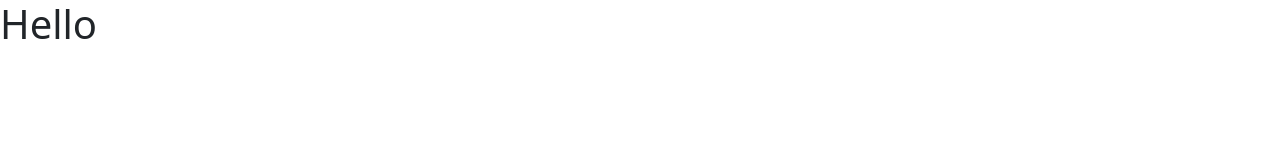
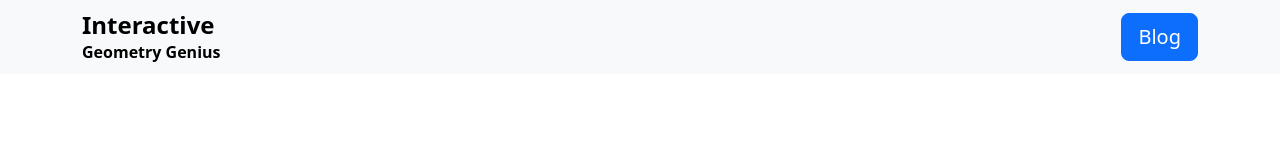
Before and after one commit to smhasanjamil/geometry-genius, a plain HTML site: page index.html in a window 1280 px wide. Drawn offline with nearby package versions, Linux system fonts and the light colour scheme.

Commit message:
Navbar added

```diff
--- a/index.html
+++ b/index.html
@@ -17,7 +17,25 @@
 <body>
     <!-- Header Part Start -->
     <header>
-        <h1>Hello</h1>
+        <!-- Nav Start -->
+        <nav class="navbar navbar-expand-lg bg-body-tertiary">
+            <div class="container">
+                <a class="navbar-brand fs-4 fw-bold lh-1" href="#">Interactive <br><span class="fs-6 lh-1">Geometry
+                        Genius</span></a>
+                <button class="navbar-toggler" type="button" data-bs-toggle="collapse" data-bs-target="#navbarNav"
+                    aria-controls="navbarNav" aria-expanded="false" aria-label="Toggle navigation">
+                    <span class="navbar-toggler-icon"></span>
+                </button>
+                <div class="collapse navbar-collapse" id="navbarNav">
+                    <ul class="navbar-nav ms-auto">
+                        <li class="nav-item">
+                            <button class="btn btn-primary btn-lg">Blog</button>
+                        </li>
+                    </ul>
+                </div>
+            </div>
+        </nav>
+        <!-- Nav End -->
     </header>
     <!-- Header Part End -->
 
```
